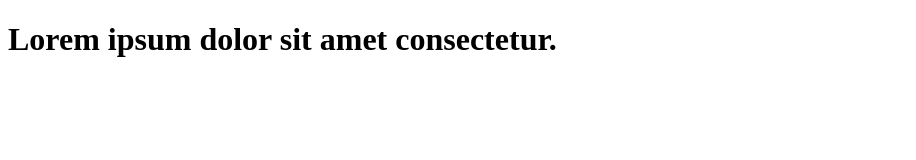
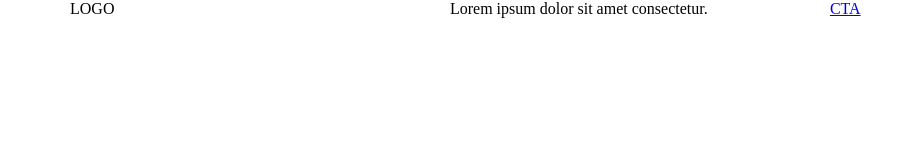
Before and after one commit to Nayem58/landing-page-wireframe, a plain HTML site: page index.html in a window 1280 px wide. Shown: the whole page, without its empty margins (0-916 px from the left). Drawn offline with Linux system fonts and the light colour scheme.

Commit message:
flex, container started

```diff
--- /dev/null
+++ b/inc/style.css
@@ -0,0 +1,57 @@
+/* global */
+* {
+  margin: 0;
+  box-sizing: border-box;
+}
+
+/* framework */
+/* container */
+.container {
+  width: 100%;
+  padding-left: 15px;
+  padding-right: 15px;
+  margin-left: auto;
+  margin-right: auto;
+  /*   margin-inline: auto; */
+}
+
+@media (min-width: 576px) {
+  .container {
+    max-width: 516px;
+  }
+}
+
+@media (min-width: 768px) {
+  .container {
+    max-width: 708px;
+  }
+}
+
+@media (min-width: 992px) {
+  .container {
+    max-width: 960px;
+  }
+}
+
+@media (min-width: 1200px) {
+  .container {
+    max-width: 1170px;
+  }
+}
+
+/* flex */
+.flex {
+  display: flex;
+  flex-wrap: wrap;
+}
+
+@media (min-width: 768px) {
+  .flex-md-4 {
+    flex-basis: 33.33%;
+  }
+}
+
+/* header start */
+header {
+  background-color: #fff;
+}
--- a/index.html
+++ b/index.html
@@ -9,8 +9,30 @@
 
     <title>Landing Page</title>
     <meta name="description" content="Landing page's description" />
+
+    <link rel="stylesheet" href="inc/style.css" />
   </head>
   <body>
-    <h1>Lorem ipsum dolor sit amet consectetur.</h1>
+    <header>
+      <div class="container">
+        <div class="flex">
+          <div class="flex-md-4">
+            <div class="logo">
+              <span class="logo-img">LOGO</span>
+            </div>
+          </div>
+          <div class="flex-md-4">
+            <div class="middle-text">
+              Lorem ipsum dolor sit amet consectetur.
+            </div>
+          </div>
+          <div class="flex-md-4">
+            <div class="btn">
+              <a href="#">CTA</a>
+            </div>
+          </div>
+        </div>
+      </div>
+    </header>
   </body>
 </html>
```
